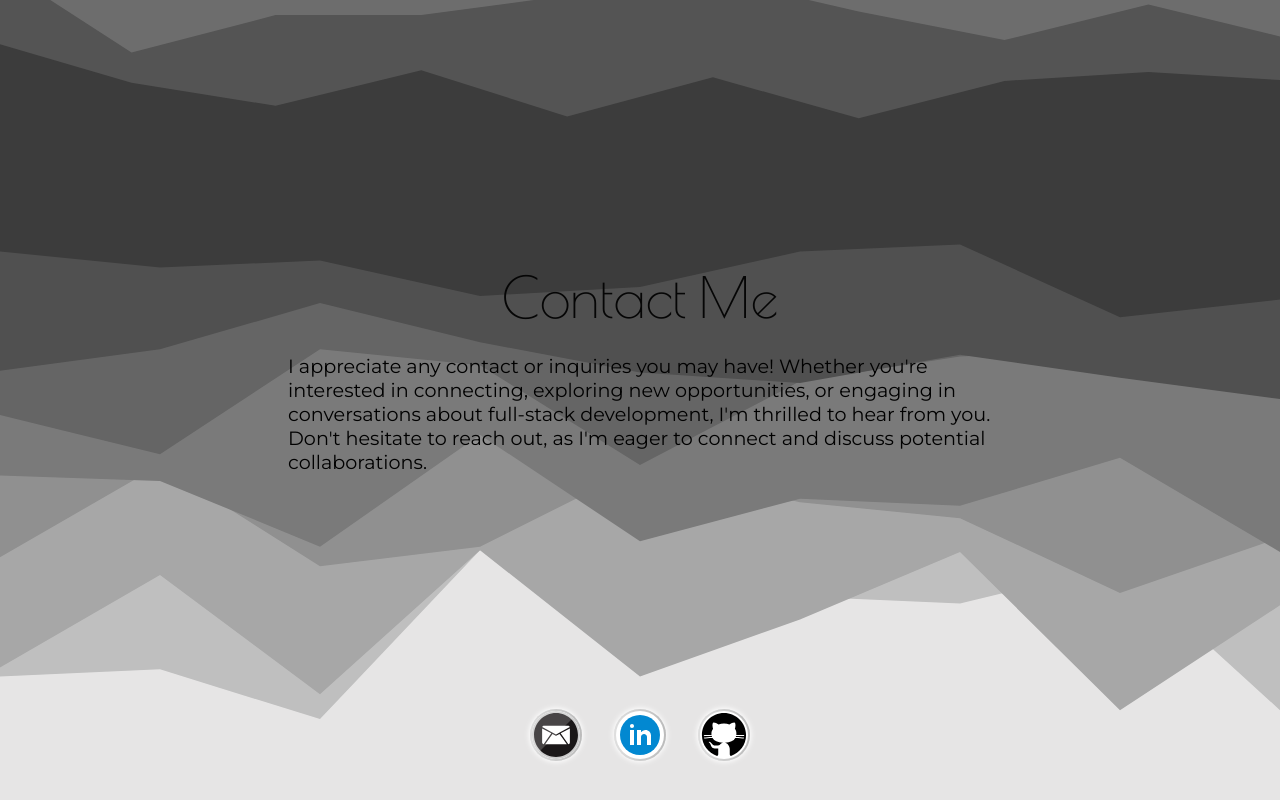
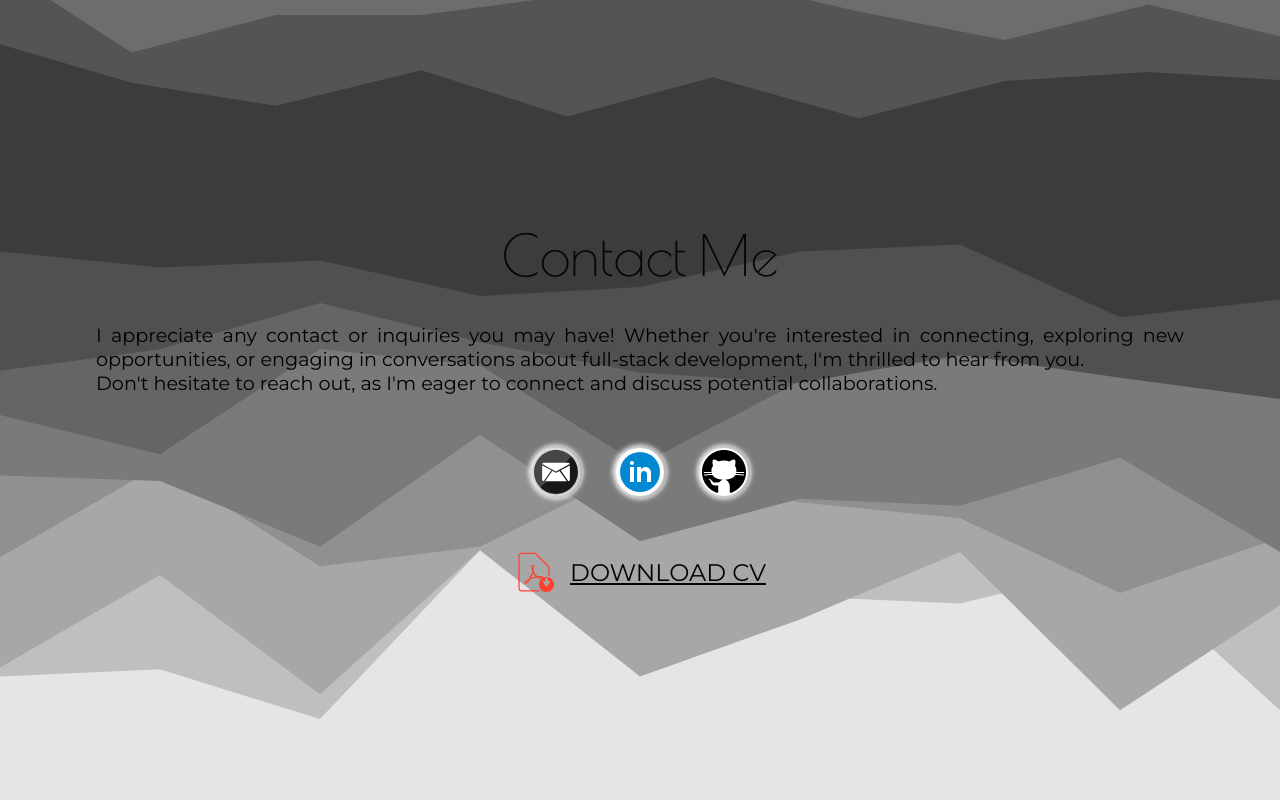
Before and after one commit to igor-ht/my-portfolio, a Next.js app in the folder client/: page / in a window 1280 px wide. Shown: the part 2366-3166 px from the top of the page. Built offline with nearby package versions, Linux system fonts and the light colour scheme.

Commit message:
general styling improved

```diff
--- a/client/src/app/components/Main/components/AboutMe/style.scss
+++ b/client/src/app/components/Main/components/AboutMe/style.scss
@@ -53,7 +53,7 @@
   .skills {
     width: 70dvw;
     overflow: hidden;
-    margin-top: 1rem;
+    margin-top: 1.5rem;
 
     .icons {
       animation: iconAnimation 10s linear infinite;
--- a/client/src/app/components/Main/components/ContactMe/ContactMe.tsx
+++ b/client/src/app/components/Main/components/ContactMe/ContactMe.tsx
@@ -10,8 +10,9 @@ export default function ContactMe() {
 			<div className="resume">
 				<p className={montserrat.className}>
 					I appreciate any contact or inquiries you may have! Whether you&apos;re interested in connecting, exploring new opportunities, or
-					engaging in conversations about full-stack development, I&apos;m thrilled to hear from you. Don&apos;t hesitate to reach out, as
-					I&apos;m eager to connect and discuss potential collaborations.
+					engaging in conversations about full-stack development, I&apos;m thrilled to hear from you.
+					<br />
+					Don&apos;t hesitate to reach out, as I&apos;m eager to connect and discuss potential collaborations.
 				</p>
 			</div>
 			<div className="links">
@@ -45,6 +46,21 @@ export default function ContactMe() {
 					/>
 				</Link>
 			</div>
+			<div className="download-cv">
+				<Link
+					href={'/documents/igor_hamburger_cv.pdf'}
+					download="igor_hamburger_cv.pdf"
+					target="_blank"
+					rel="noreferrer">
+					<Image
+						src={'/pdf-icon.svg'}
+						height={40}
+						width={40}
+						alt="pdf icon"
+					/>
+					<p className={montserrat.className}>DOWNLOAD CV</p>
+				</Link>
+			</div>
 		</div>
 	);
 }
--- a/client/src/app/components/Main/components/ContactMe/style.scss
+++ b/client/src/app/components/Main/components/ContactMe/style.scss
@@ -10,31 +10,32 @@
   display: flex;
   flex-direction: column;
   align-items: center;
-  justify-content: center;
 
   .title {
     font-size: 3.5rem;
     text-align: center;
     color: var(--color);
-    margin: 0;
-    margin-top: 5rem;
+    margin-bottom: 1rem;
   }
   .resume {
     width: 100dvw;
-    margin: auto;
-    margin-top: 1.5rem;
+    display: flex;
+    align-items: center;
+    justify-content: center;
 
     p {
       font-size: 1.2rem;
-      max-width: 55dvw;
-      margin: auto;
+      max-width: 85dvw;
+      text-align: justify;
     }
   }
   .links {
     width: 100dvw;
-    margin: auto;
     margin-top: 1rem;
-    text-align: center;
+    margin-bottom: 1rem;
+    display: flex;
+    align-items: center;
+    justify-content: center;
     a {
       img {
         margin: 1rem;
@@ -53,6 +54,32 @@
       }
     }
   }
+  .download-cv {
+    display: flex;
+    flex-direction: row;
+    justify-content: center;
+
+    a {
+      color: var(--color);
+      text-decoration: underline;
+      display: flex;
+      flex-direction: row;
+      justify-content: center;
+      align-items: center;
+      gap: 1rem;
+
+      p {
+        text-align: center;
+        color: var(--color);
+        font-size: 1.5rem;
+      }
+      &:hover {
+        p {
+          font-size: 1.6rem;
+        }
+      }
+    }
+  }
 }
 
 @media (max-width: 780px) {
--- a/client/src/app/components/Main/components/Home/style.scss
+++ b/client/src/app/components/Main/components/Home/style.scss
@@ -60,7 +60,6 @@
 
 @media (max-width: 780px) {
   #home {
-    height: calc(100dvh - 6rem);
     .intro {
       .greet {
         max-width: 85dvw;
--- a/client/src/app/components/Main/components/Projects/style.scss
+++ b/client/src/app/components/Main/components/Projects/style.scss
@@ -55,33 +55,6 @@
       }
     }
   }
-
-  .download-cv {
-    display: flex;
-    flex-direction: row;
-    justify-content: center;
-
-    a {
-      color: var(--color);
-      text-decoration: underline;
-      display: flex;
-      flex-direction: row;
-      justify-content: center;
-      align-items: center;
-      gap: 1rem;
-
-      p {
-        text-align: center;
-        color: var(--color);
-        font-size: 1.5rem;
-      }
-      &:hover {
-        p {
-          font-size: 1.6rem;
-        }
-      }
-    }
-  }
 }
 
 @media (max-width: 780px) {
```
Also changed, not shown: client/src/app/components/Main/components/Projects/Projects.tsx (+5 -20 lines).
